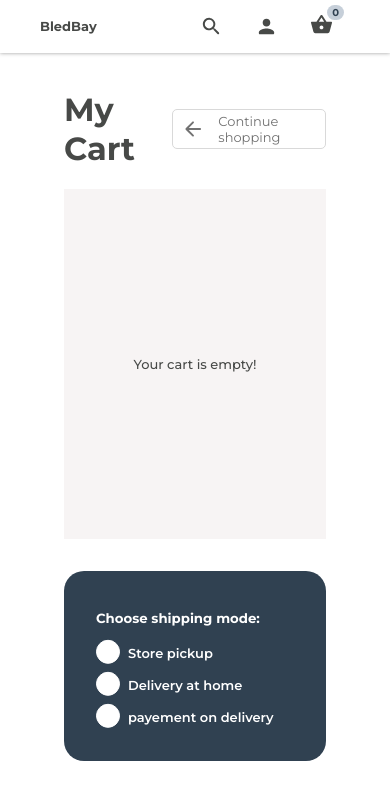
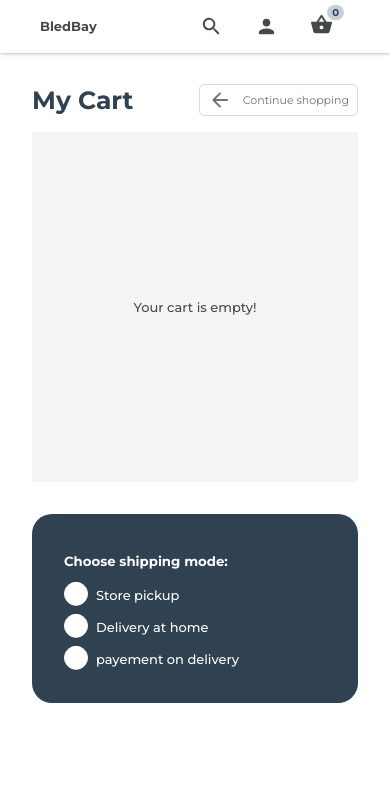
Before and after one commit to xmeix/e-comm-web-app, a React (Vite) app in the folder client/: page /cart in a window 390 px wide. Shown: the top 800 px of the page. Built offline with nearby package versions, Linux system fonts and the light colour scheme.

Commit message:
fix: cart page responsivness

```diff
--- a/client/src/components/cartProducts/cartProduct/CartProduct.css
+++ b/client/src/components/cartProducts/cartProduct/CartProduct.css
@@ -6,7 +6,7 @@
 .cart-product .cart-product-info {
   display: flex;
   align-items: center;
-
+  flex-wrap: wrap-reverse;
   gap: 1em;
 }
 .cart-product .cart-product-image {
@@ -51,10 +51,12 @@
   border-radius: 50px;
 }
 .cart-product .cart-product-size {
-  height: 15px;
-  width: 15px;
+  height: 20px;
+  width: 20px;
   border: solid 1px var(--light-gray);
   padding: 5px;
+  display: grid;
+  place-content: center;
 }
 
 .cart-product .cart-product-price {
--- a/client/src/pages/cart/Cart.css
+++ b/client/src/pages/cart/Cart.css
@@ -7,6 +7,8 @@
   align-items: center;
 }
 .cart .cart-header .cart-title {
+  color: var(--blue);
+  font-weight: 700;
 }
 .cart .cart-header .continue-shopping {
   background-color: var(--white);
@@ -31,3 +33,15 @@
 
   background-color: #f7f4f4;
 }
+
+@media screen and (max-width: 600px) {
+  .cart {
+    padding: 1em 2em;
+  }
+  .cart .cart-header .cart-title {
+    font-size: 25px;
+  }
+  .cart .cart-header .continue-shopping {
+    font-size: 11px;
+  }
+}
--- a/client/src/pages/cart/cartShippingCheckout/CartShippingCheckout.css
+++ b/client/src/pages/cart/cartShippingCheckout/CartShippingCheckout.css
@@ -25,7 +25,7 @@
 }
 .cart-shipping-checkout .radio-container label {
   font-size: 13px;
-  font-weight: 600;
+  font-weight: 500;
 }
 
 .cart-shipping-checkout input[type="radio"] {
```
